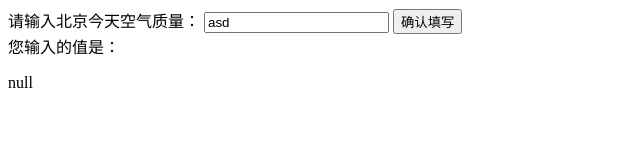
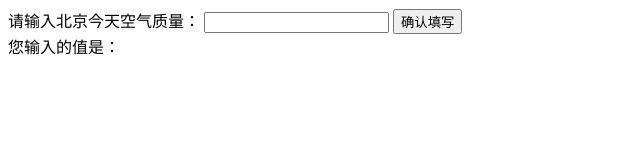
Before and after one commit to Chaoshmily/baiduWeb, a plain HTML site: page bingbingxueyuan(js)/task1/index.html in a window 1280 px wide. Both pictures are taken after a click on the button "确认填写". Shown: the full height of the page, 0-640 px from the left. Drawn offline with Linux system fonts and the light colour scheme.

Commit message:
js/task1 modify

```diff
--- a/bingbingxueyuan(js)/task1/index.html
+++ b/bingbingxueyuan(js)/task1/index.html
@@ -23,13 +23,9 @@
             var button = document.getElementById("button");
             button.onclick = function() {
                 var aqi = document.getElementById("aqi-input");
-            var text = aqi.getAttribute("value");
-            aqi.setAttribute("value", "asd");
-            // var text = aqi.value;
+                var text = aqi.value;
                 var display = document.getElementById("aqi-display");
-            display.innerHTML = "<p>" + text + "</p>";
-            alert(display.innerHTML);
-            alert(display.innerText);
+                display.innerHTML = text;
             }
         })();
     </script>
```
Lines whose indentation alone changed are shown as unchanged.
